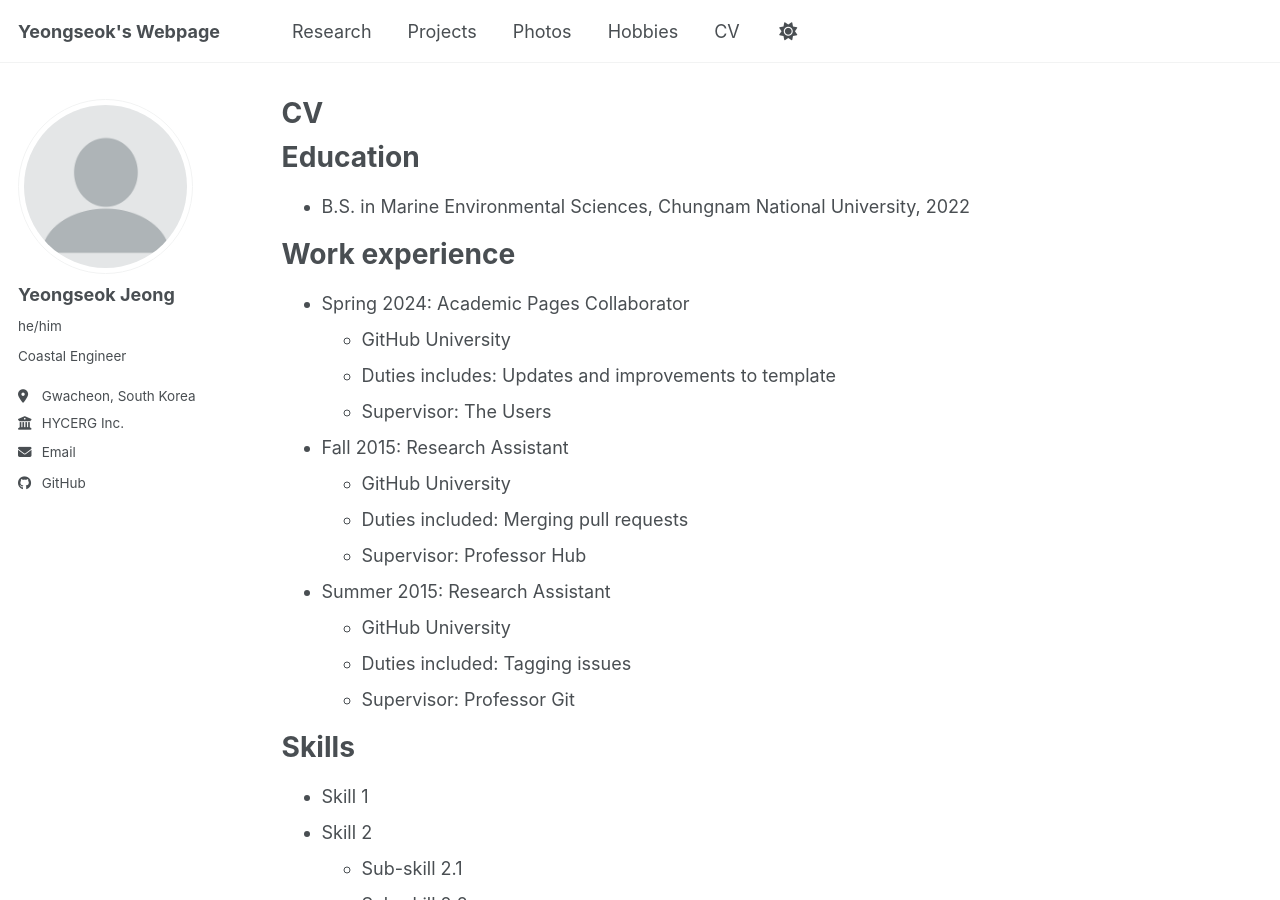
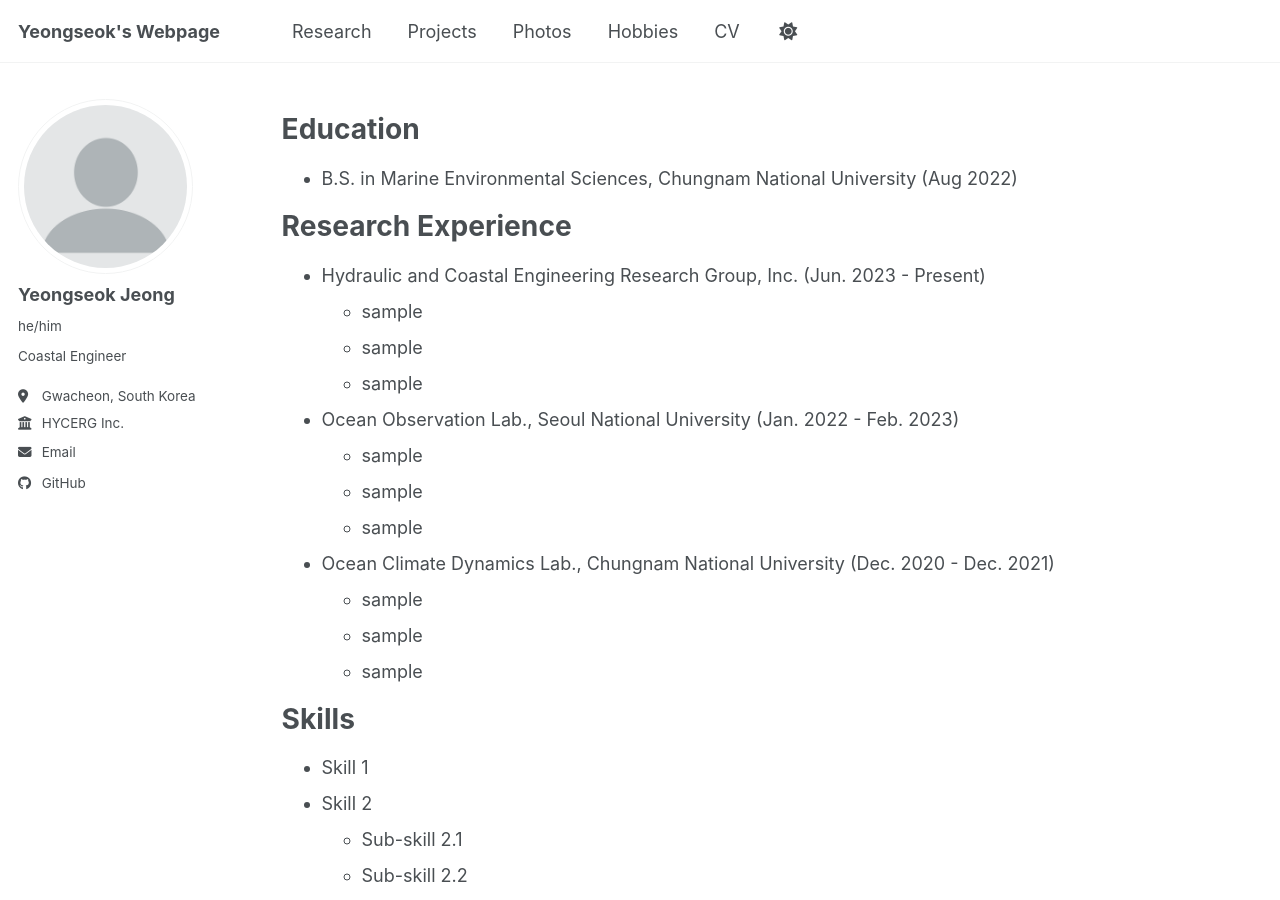
Before and after one commit to yjeongteddy/yjeongteddy.github.io, a Jekyll site: the page built from _pages/cv.md, in a window 1280 px wide and 900 px high. Built offline with Jekyll 4.4.1, drawn with Linux system fonts in a browser that asks for light colours; a script bundle is joined from its source files by our own code; library files that are not in the unit come from our copies.

Commit message:
Update cv.md

```diff
--- a/_pages/cv.md
+++ b/_pages/cv.md
@@ -1,6 +1,6 @@
 ---
 layout: archive
-title: "CV"
+title: ""
 permalink: /cv/
 author_profile: true
 redirect_from:
@@ -11,24 +11,24 @@ redirect_from:
 
 Education
 ======
-* B.S. in Marine Environmental Sciences, Chungnam National University, 2022
+* B.S. in Marine Environmental Sciences, Chungnam National University (Aug 2022)
 
-Work experience
+Research Experience
 ======
-* Spring 2024: Academic Pages Collaborator
-  * GitHub University
-  * Duties includes: Updates and improvements to template
-  * Supervisor: The Users
+* Hydraulic and Coastal Engineering Research Group, Inc. (Jun. 2023 - Present)
+  * sample
+  * sample
+  * sample
 
-* Fall 2015: Research Assistant
-  * GitHub University
-  * Duties included: Merging pull requests
-  * Supervisor: Professor Hub
+* Ocean Observation Lab., Seoul National University (Jan. 2022 - Feb. 2023)
+  * sample
+  * sample
+  * sample
 
-* Summer 2015: Research Assistant
-  * GitHub University
-  * Duties included: Tagging issues
-  * Supervisor: Professor Git
+* Ocean Climate Dynamics Lab., Chungnam National University (Dec. 2020 - Dec. 2021)
+  * sample
+  * sample
+  * sample
 
 Skills
 ======
```
